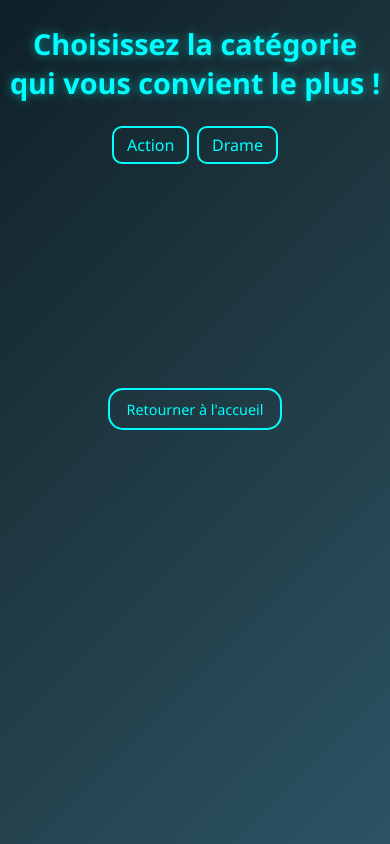
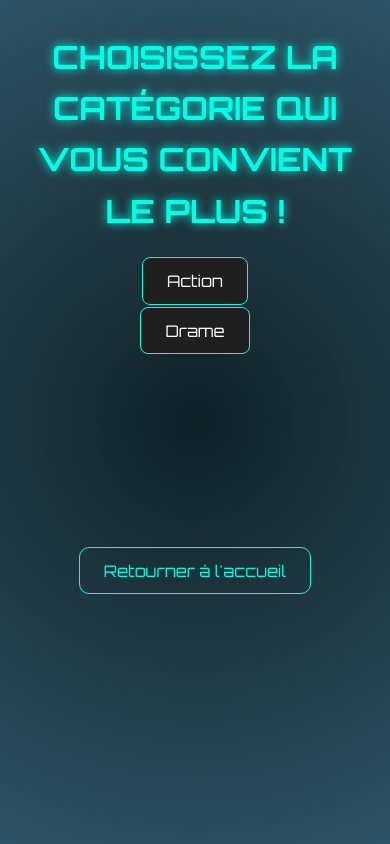
Before and after one commit to anthocote19/Internet-Movies-DataBase, a PHP site: page /pages/categories.php in a window 390 px wide. Run offline with PHP 8.4, Linux system fonts and the light colour scheme.

Commit message:
added new features for thee responsive

```diff
--- a/assets/css/styles.css
+++ b/assets/css/styles.css
@@ -426,3 +426,20 @@ h1, h2, h3 {
         padding: 15px 10px;
     }
 }
+html, body {
+    height: 100%;
+}
+
+body {
+    display: flex;
+    flex-direction: column;
+    min-height: 100vh;
+}
+
+main {
+    flex: 1;
+}
+
+footer {
+    min-height: 100px;
+}
--- a/includes/footer.php
+++ b/includes/footer.php
@@ -3,6 +3,3 @@
         <p>&copy; <?php echo date("Y"); ?> Anthony's & Tiago's Movies. Tous droits réservés.</p>
     </div>
 </footer>
-
-
-<link rel="stylesheet" href="assets/css/styles.css?v=<?php echo time(); ?>">
--- a/index.php
+++ b/index.php
@@ -114,7 +114,6 @@ $current_page = basename($_SERVER['PHP_SELF']);
     });
 
     $(document).ready(function() {
-        // Ajout au panier
         $(".add-to-cart").click(function() {
             var movieId = $(this).data("id");
 
@@ -135,7 +134,7 @@ $current_page = basename($_SERVER['PHP_SELF']);
             });
         });
 
-        // Dropdown utilisateur
+
         $(".user-initials").on("click", function(e) {
             e.stopPropagation();
             $(this).siblings(".dropdown-menu").slideToggle();
@@ -145,7 +144,7 @@ $current_page = basename($_SERVER['PHP_SELF']);
             $(".dropdown-menu").slideUp();
         });
 
-        // Mise à jour du compteur panier au chargement
+
         $.get('pages/get_cart_count.php', function(response) {
             if (response.total !== undefined) {
                 $("#cart-count").text(response.total);
--- a/pages/categories.css
+++ b/pages/categories.css
@@ -1,223 +1,176 @@
-/* RESET BASE */
+@import url('https://fonts.googleapis.com/css2?family=Orbitron:wght@400;700&display=swap');
+
+:root {
+    --primary-color: #00ffe7;
+    --secondary-color: #1f1f1f;
+    --bg-color: #0a0a0a;
+    --text-color: #ffffff;
+    --card-bg: #121212;
+    --hover-glow: 0 0 12px var(--primary-color);
+}
+
 * {
     margin: 0;
     padding: 0;
     box-sizing: border-box;
 }
 
-html, body {
-    width: 100%;
-    overflow-x: hidden;
+body {
+    font-family: 'Orbitron', sans-serif;
+    background-color: var(--bg-color);
+    color: var(--text-color);
+    padding: 2rem;
+    line-height: 1.6;
 }
 
-body {
-    font-family: 'Segoe UI', Tahoma, Geneva, Verdana, sans-serif;
-    background: linear-gradient(135deg, #0f2027, #203a43, #2c5364);
-    color: #ffffff;
-    min-height: 100vh;
-    display: flex;
-    flex-direction: column;
-    align-items: center;
-    padding: 2rem 1rem;
+h1 {
+    text-align: center;
+    font-size: 2.5rem;
+    margin-bottom: 2rem;
+    color: var(--primary-color);
+    text-shadow: 0 0 10px var(--primary-color);
 }
 
-/* SECTION CATÉGORIE */
-.category-section {
-    width: 100%;
+ul {
+    list-style: none;
+    display: flex;
+    justify-content: center;
+    gap: 1.5rem;
     margin-bottom: 2rem;
-    text-align: center;
 }
 
-.category-section h1 {
-    font-size: clamp(1.8rem, 5vw, 2.5rem);
-    margin-bottom: 2rem;
-    color: #00ffff;
-    text-shadow: 0 0 10px #00ffff88;
+ul li a {
+    text-decoration: none;
+    color: var(--text-color);
+    background-color: var(--secondary-color);
+    padding: 0.8rem 1.5rem;
+    border-radius: 8px;
+    border: 1px solid var(--primary-color);
+    transition: all 0.3s ease;
 }
 
-.category-section ul {
-    list-style: none;
-    display: flex;
-    flex-wrap: wrap;
-    gap: 0.75rem;
-    justify-content: center;
-    margin-bottom: 2rem;
-    padding: 0 1rem;
-    width: 100%;
+ul li a:hover {
+    background-color: var(--primary-color);
+    color: var(--bg-color);
+    box-shadow: var(--hover-glow);
 }
 
-.category-section ul li a {
-    font-size: 1rem;
-    color: #00ffff;
-    text-decoration: none;
-    padding: 0.4rem 0.8rem;
-    border: 2px solid #00ffff;
-    border-radius: 10px;
-    transition: all 0.3s ease;
-    white-space: nowrap;
+.movies-container {
+    display: grid;
+    grid-template-columns: repeat(auto-fit, minmax(260px, 1fr));
+    gap: 2rem;
+    padding: 1rem;
 }
 
-.category-section ul li a:hover {
-    background: #00ffff;
-    color: #0f2027;
-    box-shadow: 0 0 15px #00ffffaa;
-}
-
-/* CONTENEUR FILMS */
-.movies-container {
-    display: grid;
-    grid-template-columns: repeat(auto-fill, minmax(220px, 1fr));
-    gap: 1.5rem;
-    width: 100%;
-    max-width: 1200px;
-    padding: 0 1rem;
-}
-
-/* CARTE FILM */
 .movie-card {
-    background: rgba(255, 255, 255, 0.05);
-    backdrop-filter: blur(10px);
-    border: 1px solid rgba(255, 255, 255, 0.1);
-    border-radius: 15px;
+    background-color: var(--card-bg);
+    border-radius: 12px;
     padding: 1rem;
     text-align: center;
-    transition: transform 0.3s ease;
+    box-shadow: 0 0 10px rgba(0, 255, 231, 0.1);
+    transition: transform 0.3s ease, box-shadow 0.3s ease;
     display: flex;
     flex-direction: column;
     justify-content: space-between;
+    height: 100%;
+    min-height: 300px; /* Hauteur minimale pour garantir la constance */
 }
 
 .movie-card:hover {
-    transform: scale(1.05);
+    transform: translateY(-5px);
+    box-shadow: 0 0 20px rgba(0, 255, 231, 0.5);
 }
 
 .movie-card img {
     width: 100%;
-    height: 300px;
+    border-radius: 10px;
+    margin-bottom: 1rem;
     object-fit: cover;
-    border-radius: 10px;
-    aspect-ratio: 2 / 3;
+    max-height: 300px;
 }
 
 .movie-card h3 {
-    margin: 1rem 0 0.5rem;
     font-size: 1.2rem;
-    color: #ffffff;
+    margin: 0.5rem 0;
+    color: var(--primary-color);
+    text-align: center;
+    word-wrap: break-word; /* Pour gérer les titres longs */
 }
 
 .movie-card p {
     font-size: 1rem;
-    color: #00ffff;
     margin-bottom: 1rem;
+    color: #ccc;
 }
 
-.movie-card .btn {
+.btn {
     display: inline-block;
-    margin: 0.3rem;
-    padding: 0.5rem 1rem;
-    background-color: transparent;
-    color: #00ffff;
-    border: 1px solid #00ffff;
-    border-radius: 8px;
-    text-decoration: none;
-    transition: background 0.3s ease;
-    font-size: 0.95rem;
+    padding: 0.6rem 1.2rem;
+    font-size: 1rem;
+    color: var(--bg-color);
+    background-color: var(--primary-color);
+    border: none;
+    border-radius: 6px;
+    cursor: pointer;
+    transition: all 0.3s ease;
+    margin-top: 0.5rem;
 }
 
-.movie-card .btn:hover {
-    background-color: #00ffff;
-    color: #0f2027;
+.btn:hover {
+    background-color: #00ccb9;
+    box-shadow: var(--hover-glow);
 }
 
+.not-logged {
+    color: #ccc;
+    margin-top: 1rem;
+}
+
+.not-logged a {
+    color: var(--primary-color);
+    text-decoration: underline;
+}
+
+.back-btn-wrapper {
+    text-align: center;
+    margin-top: 3rem;
+}
 
 .back-btn {
-    margin-top: 3rem;
-    padding: 1rem 2rem;
-    background: none;
-    border: 2px solid #00ffff;
-    color: #00ffff;
-    font-size: 1.2rem;
-    border-radius: 15px;
     text-decoration: none;
+    color: var(--primary-color);
+    border: 1px solid var(--primary-color);
+    padding: 0.8rem 1.5rem;
+    border-radius: 10px;
     transition: all 0.3s ease;
 }
-.back-btn-container {
-    display: flex;
-    justify-content: center;
-    width: 100%;
-}
-.back-btn-wrapper {
-    width: 100%;
-    display: flex;
-    justify-content: center;
-    margin-top: 4rem;
+
+.back-btn:hover {
+    background-color: var(--primary-color);
+    color: var(--bg-color);
+    box-shadow: var(--hover-glow);
 }
 
-
-.back-btn:hover {
-    background: #00ffff;
-    color: #0f2027;
-    box-shadow: 0 0 15px #00ffff88;
-}
-
-/* MESSAGE NON CONNECTÉ */
-.not-logged {
-    color: #ff4d4d;
-    font-style: italic;
-    margin-top: 8px;
-    text-align: center;
-}
-
-/* -------------------------------
-   RESPONSIVE MEDIA QUERIES
---------------------------------*/
-
-@media screen and (max-width: 1024px) {
-    .movie-card img {
-        height: 260px;
-    }
-}
-
-@media screen and (max-width: 768px) {
-    body {
-        padding: 1.5rem 0.5rem;
+@media (max-width: 600px) {
+    h1 {
+        font-size: 2rem;
     }
 
-    .category-section ul {
-        gap: 0.5rem;
+    .btn {
+        width: 100%;
+    }
+
+    ul {
+        flex-direction: column;
+        align-items: center;
+    }
+
+    .movie-card {
+        padding: 1rem;
+        min-height: 350px;
     }
 
     .movie-card img {
-        height: 220px;
-    }
-
-    .movie-card h3 {
-        font-size: 1rem;
-    }
-
-    .movie-card p,
-    .movie-card .btn {
-        font-size: 0.9rem;
-    }
-
-    .back-btn {
-        font-size: 1rem;
-        padding: 0.8rem 1.2rem;
+        max-height: 200px;
     }
 }
-
-@media screen and (max-width: 480px) {
-    .movies-container {
-        grid-template-columns: 1fr;
-        gap: 1.2rem;
-    }
-
-    .movie-card img {
-        height: 200px;
-    }
-
-    .back-btn {
-        font-size: 0.9rem;
-        padding: 0.6rem 1rem;
-    }
-}
--- a/pages/categories.php
+++ b/pages/categories.php
@@ -16,7 +16,9 @@ if (!in_array($categorie, $categories_autorisees)) {
     <meta charset="UTF-8">
     <meta name="viewport" content="width=device-width, initial-scale=1.0">
     <title>Catégories - Anthony & Tiago's Movies</title>
-    <link rel="stylesheet" href="categories.css?v=1">
+    <link rel="stylesheet" href="../assets/css/styles.css?v=<?= time(); ?>">
+    <link rel="stylesheet" href="categories.css?v=1<?= time(); ?>">
+
 </head>
 <body>
 
@@ -76,6 +78,7 @@ if (!in_array($categorie, $categories_autorisees)) {
     <br><br><br><br>
     <div class="back-btn-wrapper">
     <a href="../index.php" class="back-btn">Retourner à l'accueil</a>
+    <br><br><br><br>
 </div>
 
 </div>
--- a/pages/dashboard.php
+++ b/pages/dashboard.php
@@ -1,14 +1,13 @@
 <?php
 session_start();
 require_once '../config/database.php';
-// Vérifier si l'utilisateur est connecté
 if (!isset($_SESSION['user_id'])) {
     header('Location: login.php');
     exit();
 }
 
 $message = "";
-$password_updated = false; // Variable pour savoir si le mot de passe a été changé
+$password_updated = false;
 
 if ($_SERVER['REQUEST_METHOD'] == 'POST') {
     $current_password = trim($_POST['current_password']);
@@ -47,6 +46,7 @@ if ($_SERVER['REQUEST_METHOD'] == 'POST') {
     <meta charset="UTF-8">
     <meta name="viewport" content="width=device-width, initial-scale=1.0">
     <title>Changer le mot de passe</title>
+    <link rel="stylesheet" href="../assets/css/styles.css?v=<?= time(); ?>">
     <link rel="stylesheet" href="dashboard.css?v=<?php echo time(); ?>">
 </head>
 <body>
--- a/pages/login.php
+++ b/pages/login.php
@@ -53,6 +53,7 @@ if ($_SERVER["REQUEST_METHOD"] == "POST") {
     <meta charset="UTF-8">
     <meta name="viewport" content="width=device-width, initial-scale=1.0">
     <title>Connexion</title>
+    <link rel="stylesheet" href="../assets/css/styles.css?v=<?= time(); ?>">
     <link rel="stylesheet" href="login.css?v=<?php echo time(); ?>">
 </head>
 <body>
--- a/pages/profile.php
+++ b/pages/profile.php
@@ -32,6 +32,7 @@ $purchased_movies = $stmt->fetchAll(PDO::FETCH_ASSOC);
     <meta charset="UTF-8">
     <meta name="viewport" content="width=device-width, initial-scale=1.0">
     <title>Mon Profil - Anthony & Tiago's Movies</title>
+    <link rel="stylesheet" href="../assets/css/styles.css?v=<?= time(); ?>">
     <link rel="stylesheet" href="./profile.css?v=<?php echo time(); ?>">
     <link href="https://fonts.googleapis.com/css2?family=Orbitron:wght@500;700&display=swap" rel="stylesheet">
 </head>
--- a/pages/register.php
+++ b/pages/register.php
@@ -48,6 +48,7 @@ if ($_SERVER["REQUEST_METHOD"] == "POST") {
     <meta charset="UTF-8">
     <meta name="viewport" content="width=device-width, initial-scale=1.0">
     <title>Inscription</title>
+    <link rel="stylesheet" href="../assets/css/styles.css?v=<?= time(); ?>">
     <link rel="stylesheet" href="register.css?v=<?php echo time(); ?>">
 </head>
 <body>
@@ -69,6 +70,6 @@ if ($_SERVER["REQUEST_METHOD"] == "POST") {
         <?php endif; ?>
     </div>
 </div>
-
+<?php include '../includes/footer.php'; ?>
 </body>
 </html>
--- a/pages/search.php
+++ b/pages/search.php
@@ -14,6 +14,7 @@ $movies = $stmt->fetchAll();
     <meta charset="UTF-8">
     <meta name="viewport" content="width=device-width, initial-scale=1.0">
     <title>Résultats de Recherche</title>
+    <link rel="stylesheet" href="../assets/css/styles.css?v=<?= time(); ?>">
     <link rel="stylesheet" href="search.css?v=<?php echo time(); ?>">
 </head>
 <body>
```
Also changed, not shown: includes/header.php (+30 -15 lines), pages/cart.php (+77 -19 lines), pages/movie_details.php (+14 -3 lines).
